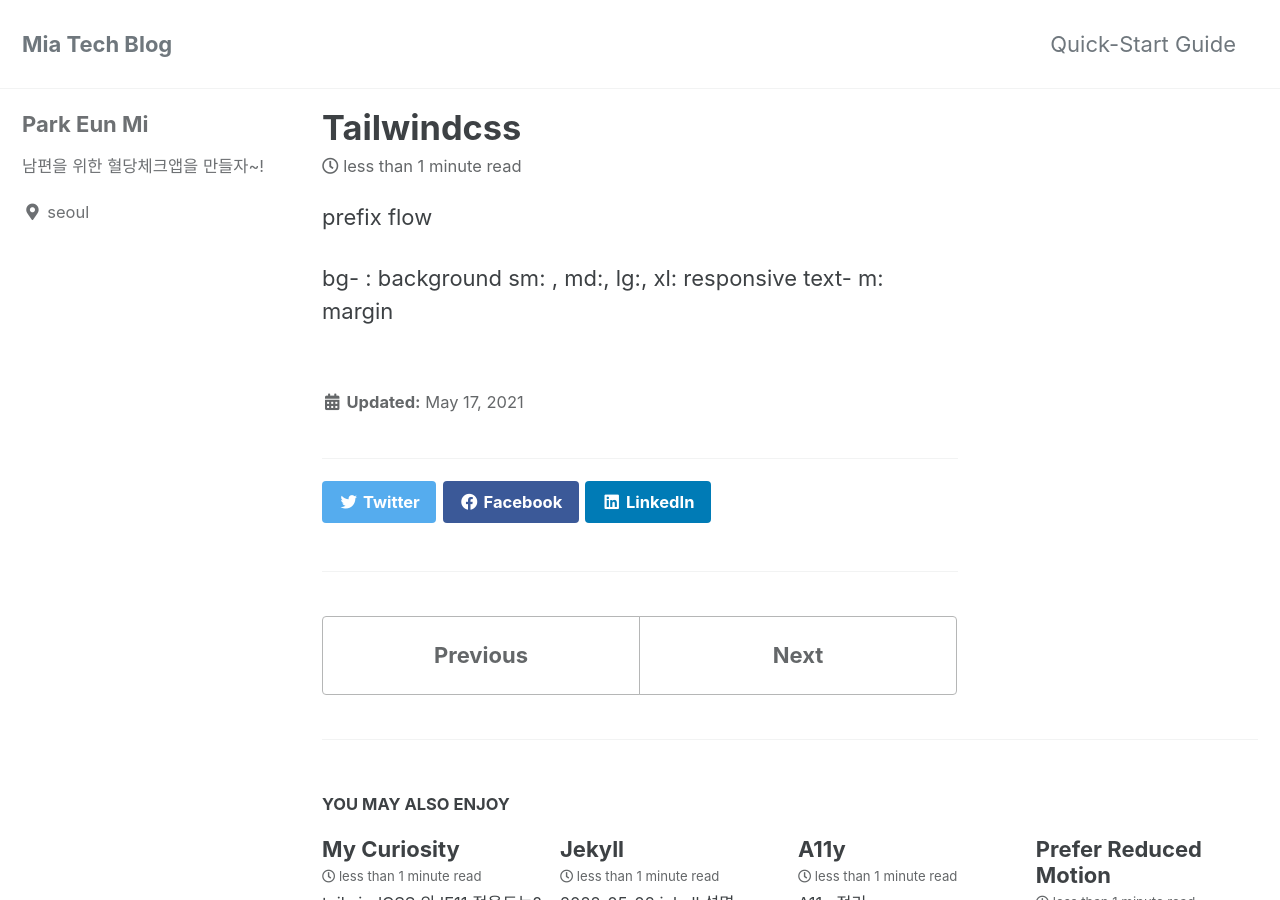
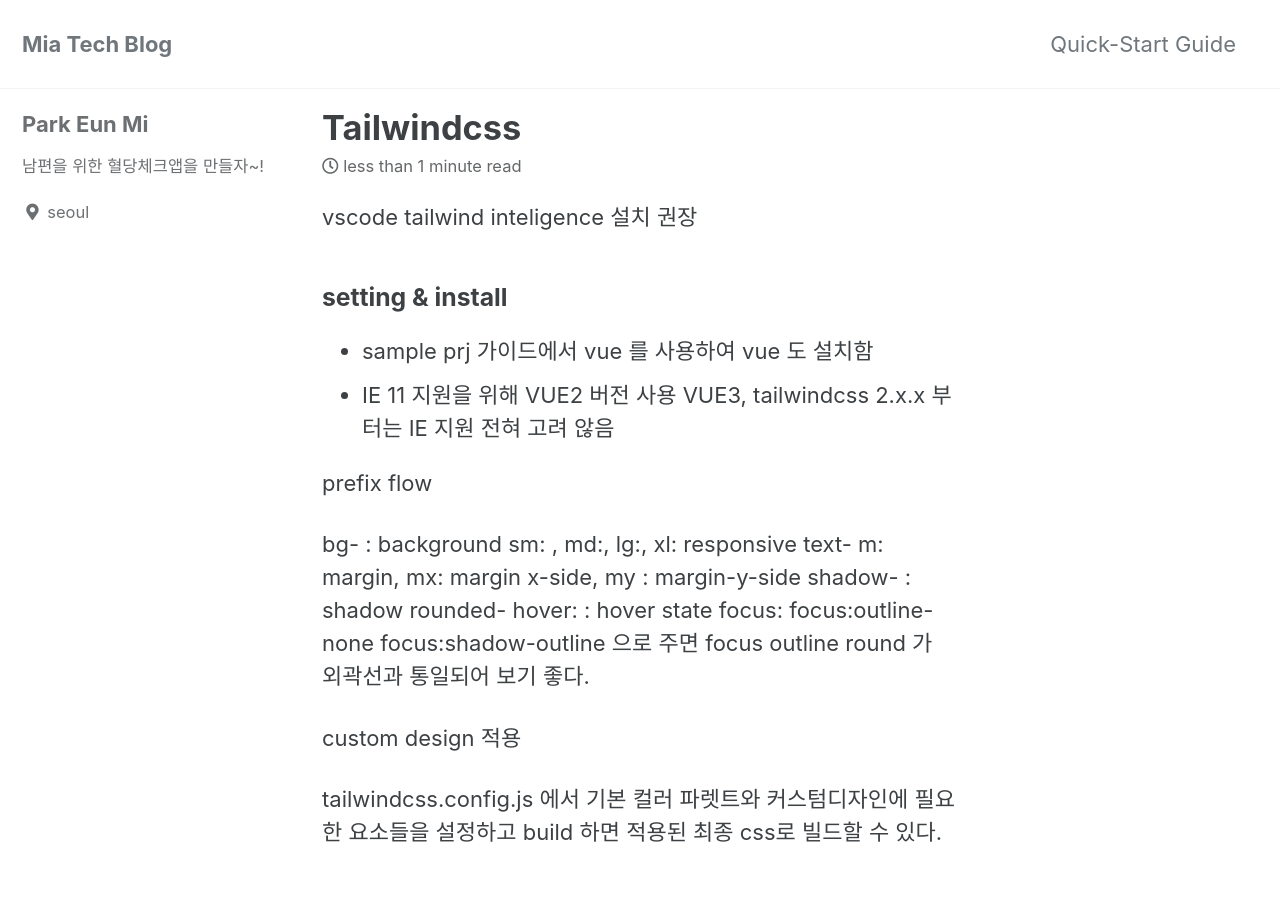
Before and after one commit to eunmipark-1/mia_blog, a Jekyll site: the page built from _posts/2021-05-17-tailwindcss.md, in a window 1280 px wide and 900 px high. Built offline with Jekyll 4.4.1, drawn with Linux system fonts in a browser that asks for light colours; cached includes are drawn as plain includes.

Commit message:
tailwindcss관련 note

```diff
--- a/_posts/2021-05-17-tailwindcss.md
+++ b/_posts/2021-05-17-tailwindcss.md
@@ -1,6 +1,23 @@
+vscode tailwind inteligence 설치 권장
+
+### setting & install ###
+
+ * sample prj 가이드에서 vue 를 사용하여 vue 도 설치함
+ * IE 11 지원을 위해 VUE2 버전 사용 VUE3, tailwindcss 2.x.x 부터는 IE 지원 전혀 고려 않음
+
+
 prefix flow
 
 bg- : background
 sm: , md:, lg:, xl: responsive
 text-
-m: margin
+m: margin, mx: margin x-side, my : margin-y-side
+shadow- : shadow
+rounded-
+hover:   : hover state
+focus:     focus:outline-none focus:shadow-outline 으로 주면 focus outline round 가 외곽선과 통일되어 보기 좋다.
+
+
+custom design 적용
+
+tailwindcss.config.js  에서 기본 컬러 파렛트와 커스텀디자인에 필요한 요소들을 설정하고 build 하면 적용된 최종 css로 빌드할 수 있다.
```
